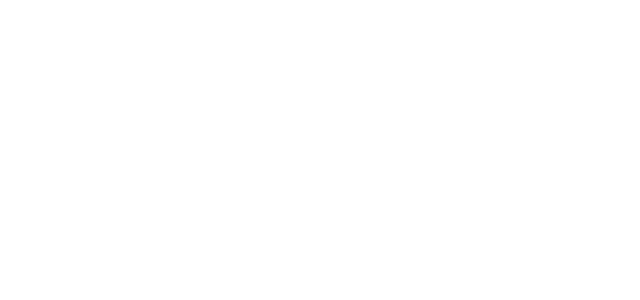
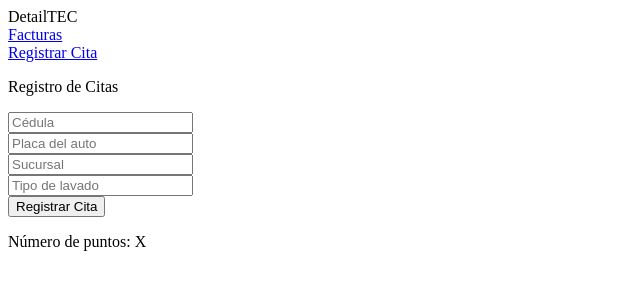
Before and after one commit to rijegaro287/DetailTEC, an Angular app in the folder Frontend/: page /client/make_appointment in a window 1280 px wide. Before the commit this address led to /. Shown: the top 300 px of the page, without its empty margins (0-640 px from the left). Built offline with nearby package versions, Linux system fonts and the light colour scheme.

Commit message:
Navbar y reactiveForms

```diff
--- a/Frontend/src/app/Components/Client/home/home.component.html
+++ b/Frontend/src/app/Components/Client/home/home.component.html
@@ -1,12 +1,6 @@
-<section>
-    <div>
-        <p>Menú Principal</p>
-        <div>
-            <button routerLink="/make_appointment" routerLinkActive="active" ariaCurrentWhenActive="page">Registro de Citas</button>
-            <button routerLink="/bills" routerLinkActive="active" ariaCurrentWhenActive="page">Facturas</button>
-            <label>Puntos actuales: X</label>
-        </div>
+<header>DetailTEC</header>
+<app-navbar [links]="navbarLinks"></app-navbar>
 
-    </div>
-</section>
-<router-outlet></router-outlet>
+<footer>
+    <p>Número de puntos: X</p>
+</footer>
--- a/Frontend/src/app/Components/Client/home/home.component.ts
+++ b/Frontend/src/app/Components/Client/home/home.component.ts
@@ -1,5 +1,5 @@
 import { Component, OnInit } from '@angular/core';
-import { Router, ActivatedRoute, ParamMap } from '@angular/router';
+import { NavbarLink } from 'src/app/Interfaces/NavbarLink';
 
 @Component({
   selector: 'app-home',
@@ -7,6 +7,10 @@
   styleUrls: ['./home.component.sass']
 })
 export class HomeComponent implements OnInit {
+  navbarLinks: NavbarLink[] = [
+    { href: 'bills', name: 'Facturas' },
+    { href: 'make_appointment', name: 'Registrar Cita' }
+  ]
 
   constructor() { }
 
--- a/Frontend/src/app/Components/Client/make-appointment/make-appointment.component.html
+++ b/Frontend/src/app/Components/Client/make-appointment/make-appointment.component.html
@@ -1,17 +1,24 @@
 <section>
     <div>
         <p>Registro de Citas</p>
-        <div>
-            <label for="client">Cliente:</label>
-            <input type="text"  id="client" [(ngModel)]="client">
-            <label for="vehicle">Vehiculo:</label>
-            <input type="text" id="vehicle" [(ngModel)]="vehicle">
-            <label for="branch">Sucursal</label>
-            <input type="text" id="branch" [(ngModel)]="branch">
-            <label for="washingType">Tipo de lavado:</label>
-            <input type="text" id="WashingType" [(ngModel)]="washingType">
-            <button (click) = makeAppointment()>Registrar Cita</button>
-        </div>
-
+        <form [formGroup]="appointmentForm" (ngSubmit)="onSubmit()">
+            <div>
+                <!-- <label for="client">Cliente:</label> -->
+                <input type="idInput"  id="client" formControlName="client" placeholder="Cédula">
+            </div>
+            <div>
+                <!-- <label for="vehicle">Vehiculo:</label> -->
+                <input type="vehicleInput" id="vehicle" formControlName="vehicle" placeholder="Placa del auto">
+            </div>
+            <div>
+            <!-- <label for="branch">Sucursal</label> -->
+            <input type="branchInput" id="branch" formControlName="branch" placeholder="Sucursal">
+            </div>
+            <div>
+            <!-- <label for="washingType">Tipo de lavado:</label> -->
+            <input type="washingTypeInput" id="washingType" formControlName="washingType" placeholder="Tipo de lavado">
+            </div>
+            <button type="submit">Registrar Cita</button>
+        </form>
     </div>
 </section>
--- a/Frontend/src/app/Components/Client/make-appointment/make-appointment.component.ts
+++ b/Frontend/src/app/Components/Client/make-appointment/make-appointment.component.ts
@@ -1,7 +1,7 @@
 import { Component, OnInit } from '@angular/core';
-import { Router, ActivatedRoute, ParamMap } from '@angular/router';
 import { Branch } from 'src/app/Interfaces/branch';
 import { WashingType } from 'src/app/Interfaces/washing-type';
+import { FormControl, FormGroup } from '@angular/forms';
 
 @Component({
   selector: 'app-make-appointment',
@@ -9,13 +9,13 @@
   styleUrls: ['./make-appointment.component.sass']
 })
 export class MakeAppointmentComponent implements OnInit {
-  client = "";
-  vehicle = "";
-  branch = "";
-  washingType = "";
-  branchesToShow: Branch[] = [];
-  typesOFWahingToShow: WashingType[] = [];
-  rappointmentResult:boolean = false;
+
+  appointmentForm:FormGroup = new FormGroup({
+    client: new FormControl(),
+    vehicle: new FormControl(),
+    branch: new FormControl(),
+    washingType: new FormControl()
+  });
 
   constructor() { }
 
@@ -23,8 +23,7 @@
   ngOnInit(): void {
   }
 
-
-  makeAppointment() {
-    console.log("Make appointment");
+  onSubmit(){
+    console.log(this.appointmentForm.value);
   }
 }
--- a/Frontend/src/app/app.module.ts
+++ b/Frontend/src/app/app.module.ts
@@ -1,7 +1,7 @@
 import { NgModule } from '@angular/core'
 import { BrowserModule } from '@angular/platform-browser'
 import { ReactiveFormsModule } from '@angular/forms'
-import { FormsModule } from '@angular/forms'
+// import { FormsModule } from '@angular/forms'
 import { HttpClientModule } from '@angular/common/http'
 import { AppRoutingModule } from './app-routing.module';
 import { AppComponent } from './app.component';
@@ -37,7 +37,7 @@
   imports: [
     BrowserModule,
     AppRoutingModule,
-    FormsModule,
+    // FormsModule,
     ReactiveFormsModule,
     HttpClientModule
   ],
```
Also changed, not shown: Frontend/src/app/app-routing.module.ts (+7 -3 lines).
